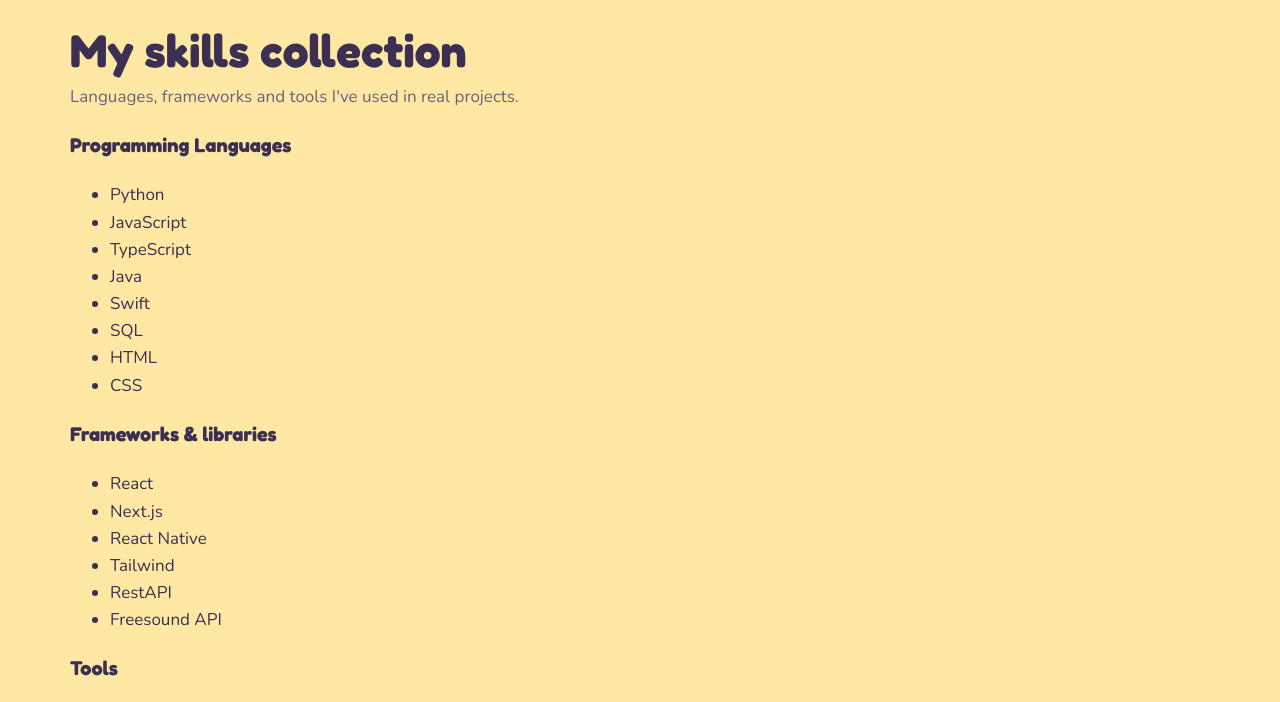
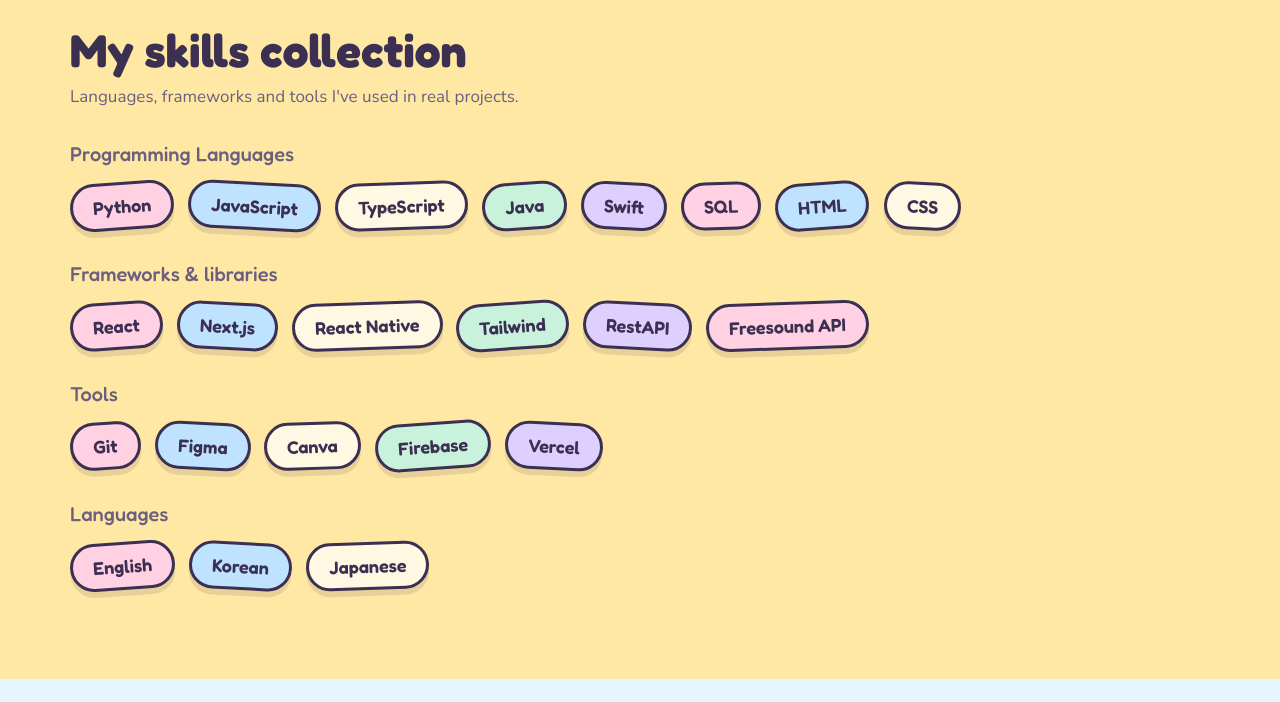
Before and after one commit to clareahn/Portfolio, a plain HTML site: page index.html in a window 1280 px wide. Shown: the part 1200-1902 px from the top of the page. Drawn offline with nearby package versions, Linux system fonts and the light colour scheme.

Commit message:
feat: add skills collection section

```diff
--- a/css/base.css
+++ b/css/base.css
@@ -8,6 +8,7 @@
   --pink2: #fff0f6;
   --coral: #f8809a;    /* accent: buttons & highlights */
   --butter: #ffe8a3;
+  --cream: #fff8e2;
   --mint: #c9f2dc;
   --lav: #ddd0ff;
 
--- a/css/main.css
+++ b/css/main.css
@@ -3,11 +3,10 @@
 @import url('nav.css');
 @import url('buttons.css');
 @import url('title.css');
-
+@import url('skills.css');
 
 /* temp section colours: these move into each section's own file in later steps */
 .about    { background: var(--pink2); }
-.skills   { background: var(--butter); }
 .projects { background: var(--sky2); }
 .contact  { background: var(--mint); }
 footer    { background: var(--ink); color: #fff; text-align: center; padding: 26px 16px; }
--- /dev/null
+++ b/css/skills.css
@@ -0,0 +1,52 @@
+/* Skills collection */
+
+.skills {
+  background: var(--butter);
+}
+
+/* space between the three groups */
+.skill-groups {
+  display: grid;
+  gap: 28px;
+  margin-top: 28px;
+}
+
+/* group headings: "Languages", "Tools"… */
+.skill-group h3 {
+  margin: 0 0 12px;
+  font-size: 20px;
+  font-weight: 500;
+  color: var(--ink2);
+}
+
+/* ----- the list → a row of stickers ----- */
+.stickers {
+  list-style: none;           /* removes the bullet points */
+  margin: 0;
+  padding: 0;                 /* removes the default left indent */
+
+  display: flex;
+  flex-wrap: wrap;            /* stickers wrap onto new lines */
+  gap: 14px;
+}
+
+/* each sticker */
+.stickers li {
+  padding: 10px 20px;
+  border: 3px solid var(--ink);
+  border-radius: 999px;
+  box-shadow: var(--shadow);
+  font: 600 18px var(--font-display);
+}
+
+/* cycle through the pastel colours */
+.stickers li:nth-child(5n + 1) { background: var(--pink); }
+.stickers li:nth-child(5n + 2) { background: var(--blue); }
+.stickers li:nth-child(5n + 3) { background: var(--cream); }
+.stickers li:nth-child(5n + 4) { background: var(--mint); }
+.stickers li:nth-child(5n)     { background: var(--lav); }
+
+/* slightly different tilts so they look hand-placed */
+.stickers li:nth-child(3n + 1) { transform: rotate(-4deg); }
+.stickers li:nth-child(3n + 2) { transform: rotate(3deg); }
+.stickers li:nth-child(3n)     { transform: rotate(-2deg); }
```
